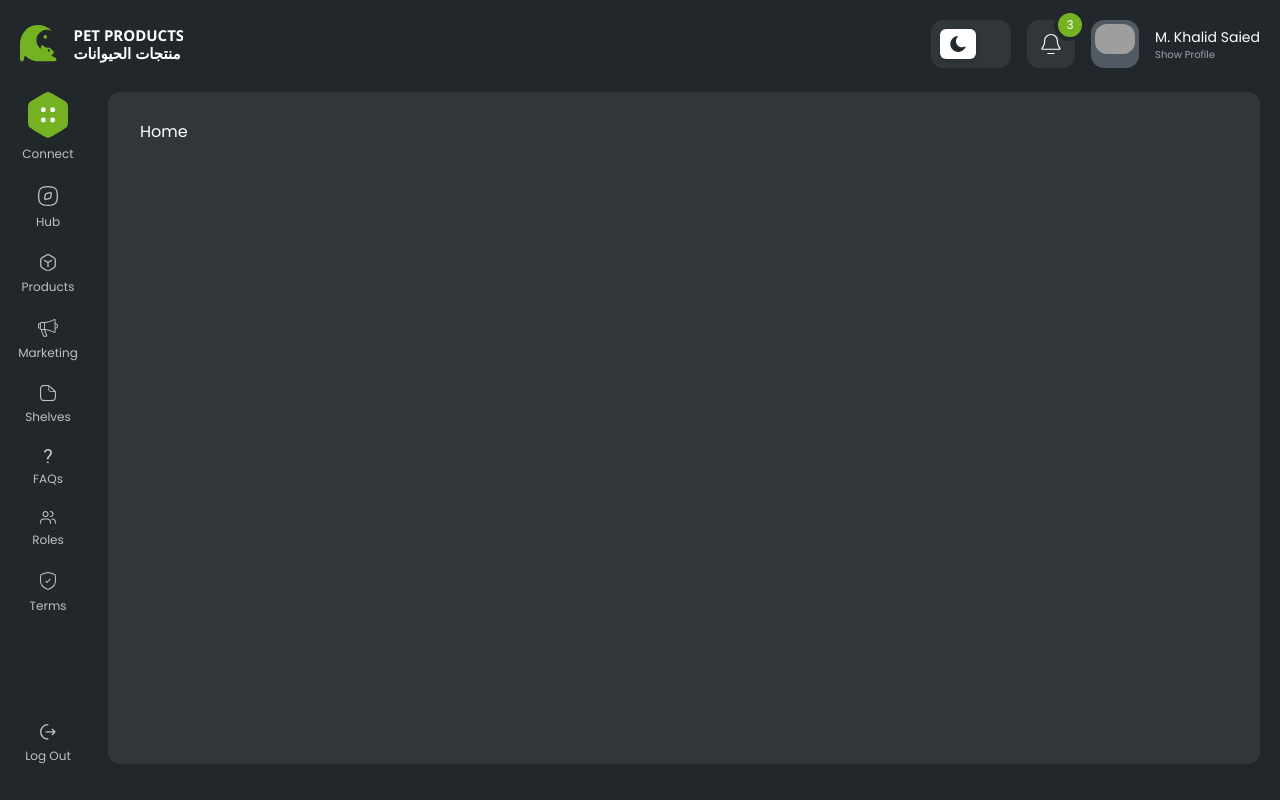
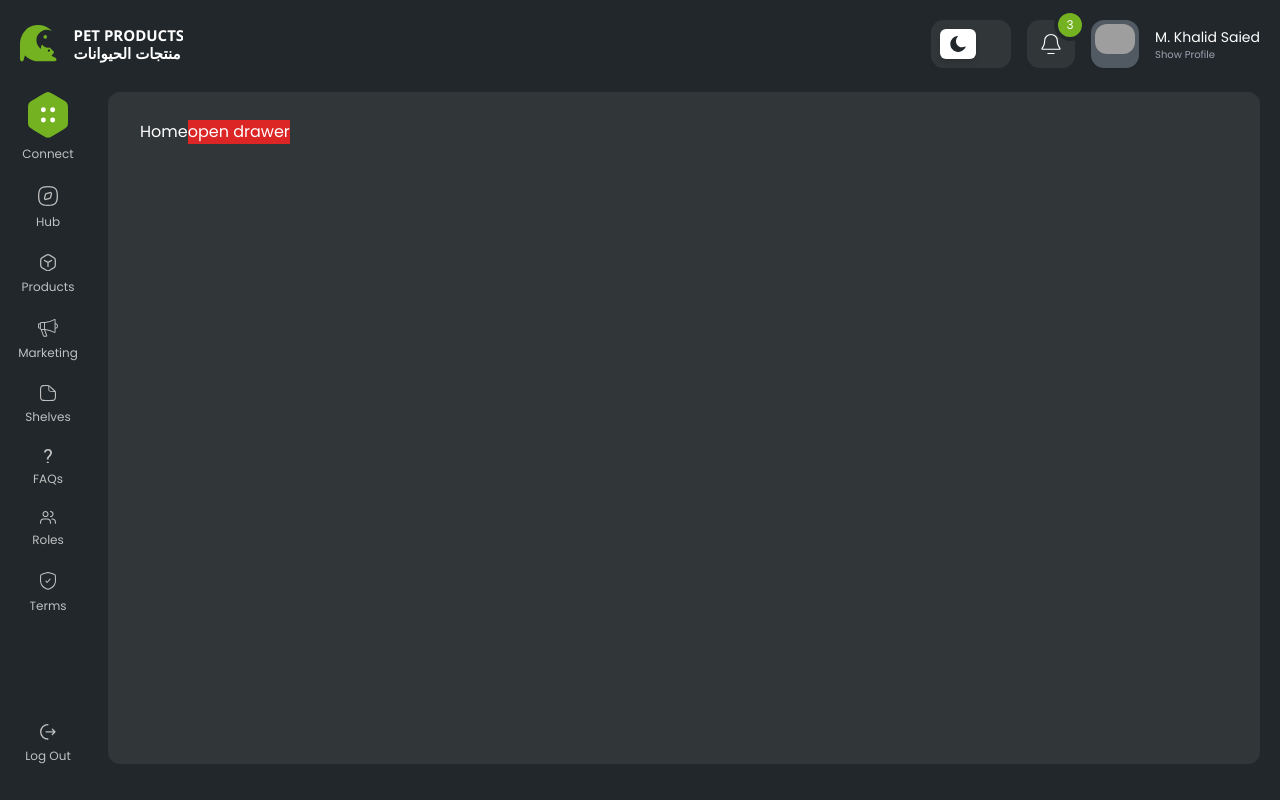
Before and after one commit to encoderit-rafi/pet_products, a React (Vite) app: page / in a window 1280 px wide. Built offline with nearby package versions, Linux system fonts and the light colour scheme; grey boxes are pictures that could not be loaded; what tailwindcss-animated would draw is missing.

Commit message:
12-12-2024 create base sidebar

```diff
--- /dev/null
+++ b/src/components/Drawer.jsx
@@ -0,0 +1,25 @@
+import cn from "@/lib/utils/cn";
+import React from "react";
+
+export default function Drawer({ isOpen, children, className }) {
+  return (
+    <div
+      className={`fixed inset-0  z-50 flex flex-row-reverse transition-all duration-200 ${
+        isOpen ? "visible bg-black/10 backdrop-blur-sm" : "invisible"
+      }`}
+    >
+      <div
+        className={cn(
+          "w-full h-full shadow-sm transition-all  duration-300 bg-custom_bg_nine  py-16 px-10",
+          {
+            "translate-x-0": isOpen,
+            "translate-x-full": !isOpen,
+          },
+          className
+        )}
+      >
+        {children}
+      </div>
+    </div>
+  );
+}
--- a/src/features/home/Home.jsx
+++ b/src/features/home/Home.jsx
@@ -1,5 +1,19 @@
-import React from "react";
+import Drawer from "@/components/Drawer";
+import React, { useState } from "react";
 
 export default function Home() {
-  return <div className="h-full">Home</div>;
+  const [isOpenDrawer, setIsOpenDrawer] = useState(false);
+  return (
+    <div className="h-full">
+      Home
+      <button className="bg-red-600" onClick={() => setIsOpenDrawer(true)}>
+        open drawer
+      </button>
+      <Drawer isOpen={isOpenDrawer} className="max-w-sm">
+        <button className="bg-red-600" onClick={() => setIsOpenDrawer(false)}>
+          close
+        </button>
+      </Drawer>
+    </div>
+  );
 }
```
